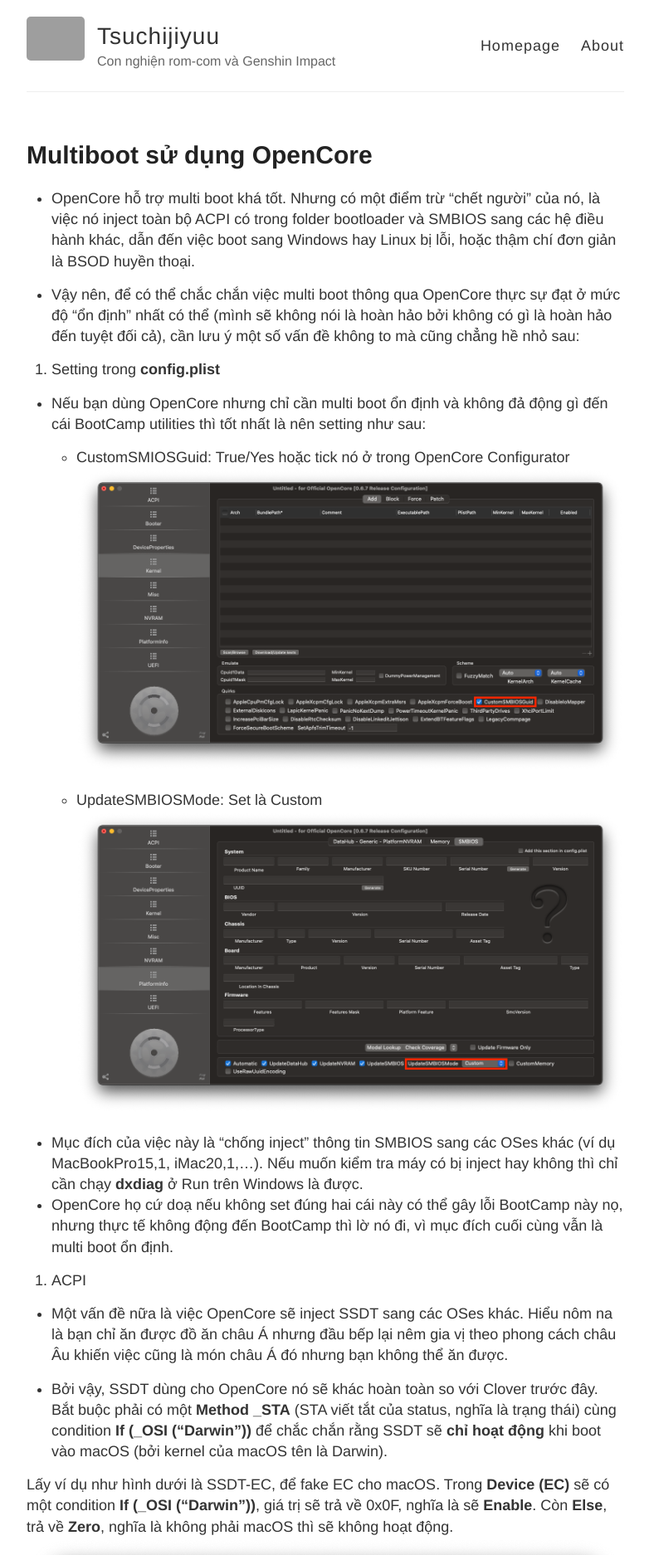
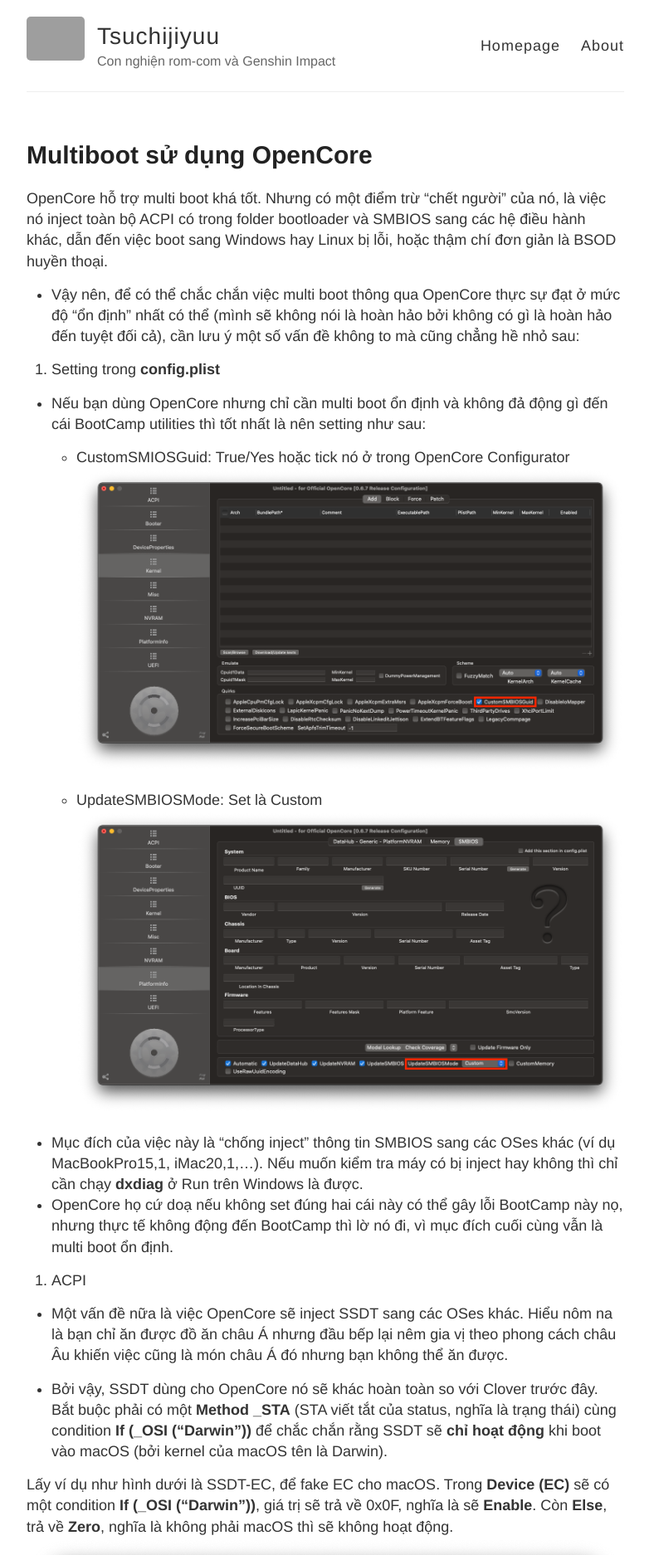
Before and after one commit to rex-lapis/rex-lapis.github.io, a Jekyll site: the page built from _posts/2021-4-1-multi-boot.md, in a window 1280 px wide. Shown: the top 1874 px of the page at 83% size, without its empty margins (248-1030 px from the left). Built offline with Jekyll 4.4.1, drawn with Linux system fonts in a browser that asks for light colours; grey boxes are pictures that could not be loaded.

Commit message:
fix typo (again)

```diff
--- a/_posts/2021-4-1-multi-boot.md
+++ b/_posts/2021-4-1-multi-boot.md
@@ -3,7 +3,7 @@ layout: post
 title: Multiboot sử dụng OpenCore
 ---
 
-- OpenCore hỗ trợ multi boot khá tốt. Nhưng có một điểm trừ "chết người" của nó, là việc nó inject toàn bộ ACPI có trong folder bootloader và SMBIOS sang các hệ điều hành khác, dẫn đến việc boot sang Windows hay Linux bị lỗi, hoặc thậm chí đơn giản là BSOD huyền thoại.
+OpenCore hỗ trợ multi boot khá tốt. Nhưng có một điểm trừ "chết người" của nó, là việc nó inject toàn bộ ACPI có trong folder bootloader và SMBIOS sang các hệ điều hành khác, dẫn đến việc boot sang Windows hay Linux bị lỗi, hoặc thậm chí đơn giản là BSOD huyền thoại.
 
 - Vậy nên, để có thể chắc chắn việc multi boot thông qua OpenCore thực sự đạt ở mức độ "ổn định" nhất có thể (mình sẽ không nói là hoàn hảo bởi không có gì là hoàn hảo đến tuyệt đối cả), cần lưu ý một số vấn đề không to mà cũng chẳng hề nhỏ sau:
 
```
